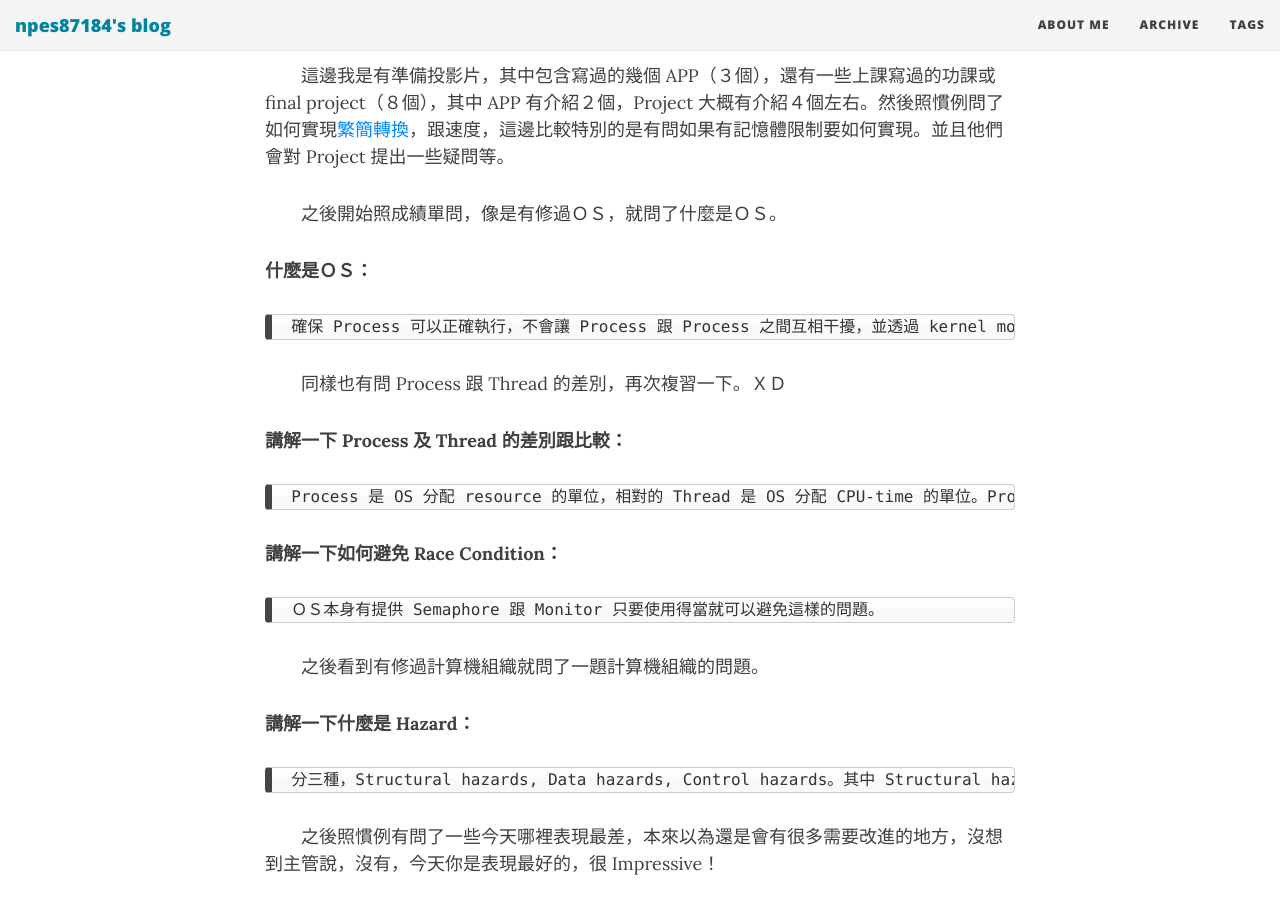
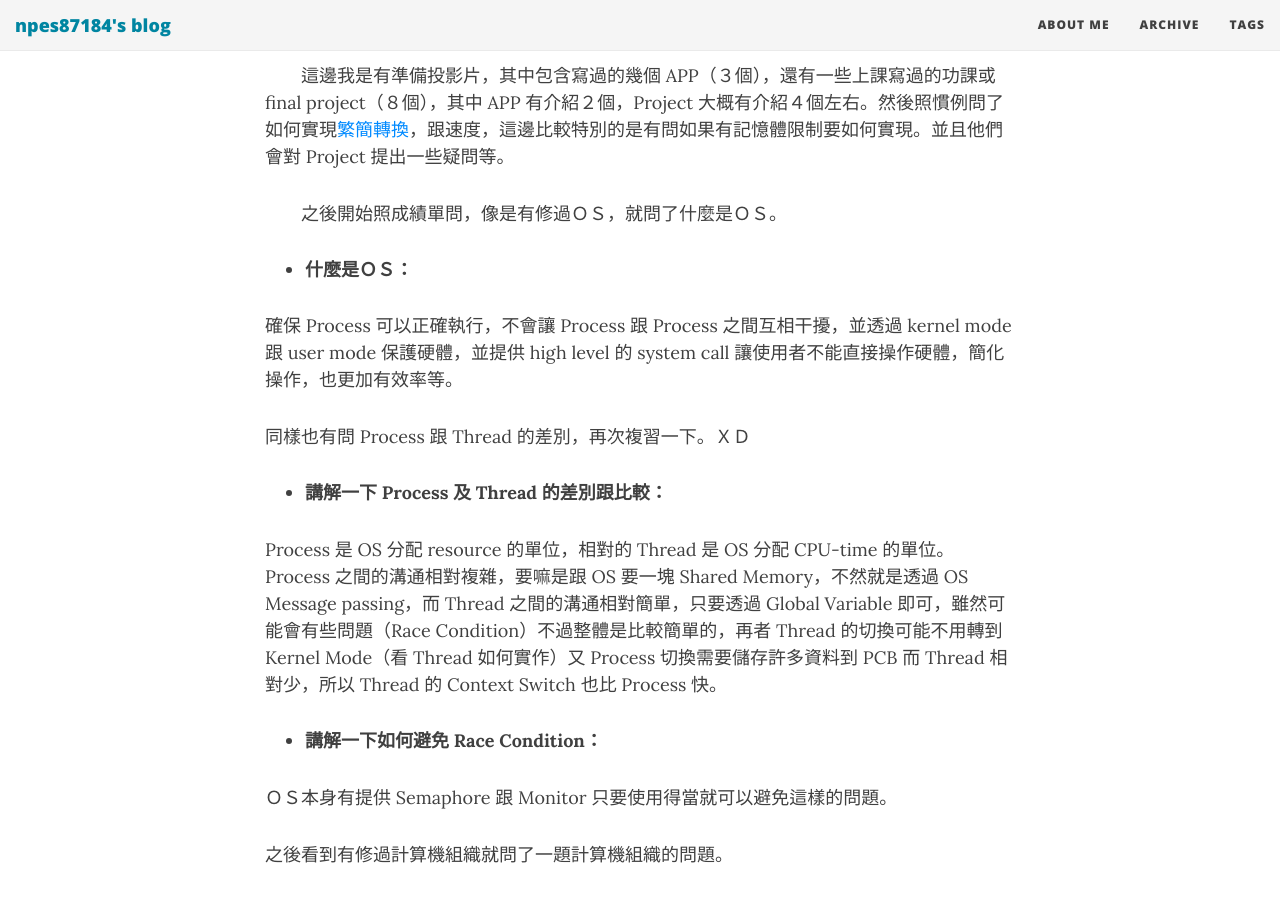
Before and after one commit to npes87184/npes87184.github.io, a Jekyll site: the page built from _posts/2015-9-5-interviewShare.md, in a window 1280 px wide and 900 px high, scrolled down 667 px. Built offline with Jekyll 4.4.1, drawn with Linux system fonts in a browser that asks for light colours; nearby versions of some CDN libraries.

Commit message:
2015-9-5: adjust layout

```diff
--- a/_posts/2015-9-5-interviewShare.md
+++ b/_posts/2015-9-5-interviewShare.md
@@ -25,27 +25,27 @@ comments: true
 
 　　之後開始照成績單問，像是有修過ＯＳ，就問了什麼是ＯＳ。
 
-**什麼是ＯＳ：**
+* **什麼是ＯＳ：**
 
-      確保 Process 可以正確執行，不會讓 Process 跟 Process 之間互相干擾，並透過 kernel mode 跟 user mode 保護硬體，並提供 high level 的 system call 讓使用者不能直接操作硬體，簡化操作，也更加有效率等。
+確保 Process 可以正確執行，不會讓 Process 跟 Process 之間互相干擾，並透過 kernel mode 跟 user mode 保護硬體，並提供 high level 的 system call 讓使用者不能直接操作硬體，簡化操作，也更加有效率等。
 
-　　同樣也有問 Process 跟 Thread 的差別，再次複習一下。ＸＤ
+同樣也有問 Process 跟 Thread 的差別，再次複習一下。ＸＤ
 
-**講解一下 Process 及 Thread 的差別跟比較：**
+* **講解一下 Process 及 Thread 的差別跟比較：**
 
-      Process 是 OS 分配 resource 的單位，相對的 Thread 是 OS 分配 CPU-time 的單位。Process 之間的溝通相對複雜，要嘛是跟 OS 要一塊 Shared Memory，不然就是透過 OS Message passing，而 Thread 之間的溝通相對簡單，只要透過 Global Variable 即可，雖然可能會有些問題（Race Condition）不過整體是比較簡單的，再者 Thread 的切換可能不用轉到 Kernel Mode（看 Thread 如何實作）又 Process 切換需要儲存許多資料到 PCB 而 Thread 相對少，所以 Thread 的 Context Switch 也比 Process 快。
+Process 是 OS 分配 resource 的單位，相對的 Thread 是 OS 分配 CPU-time 的單位。Process 之間的溝通相對複雜，要嘛是跟 OS 要一塊 Shared Memory，不然就是透過 OS Message passing，而 Thread 之間的溝通相對簡單，只要透過 Global Variable 即可，雖然可能會有些問題（Race Condition）不過整體是比較簡單的，再者 Thread 的切換可能不用轉到 Kernel Mode（看 Thread 如何實作）又 Process 切換需要儲存許多資料到 PCB 而 Thread 相對少，所以 Thread 的 Context Switch 也比 Process 快。
 
-**講解一下如何避免 Race Condition：**
+* **講解一下如何避免 Race Condition：**
 
-      ＯＳ本身有提供 Semaphore 跟 Monitor 只要使用得當就可以避免這樣的問題。
+ＯＳ本身有提供 Semaphore 跟 Monitor 只要使用得當就可以避免這樣的問題。
 
-　　之後看到有修過計算機組織就問了一題計算機組織的問題。
+之後看到有修過計算機組織就問了一題計算機組織的問題。
 
-**講解一下什麼是 Hazard：**
+* **講解一下什麼是 Hazard：**
 
-      分三種，Structural hazards, Data hazards, Control hazards。其中 Structural hazards 是先天限制，如記憶體一次就只能給一個人讀取。而 Data hazards 會發生在 lw 後面直接接 add 或是 branch 等，在資料就緒之前就要使用，就會出現 Data hazards。最後 Control hazards 會在執行到 branch 的時候出現，因為在執行完 branch 之前無法判斷要執行哪些指令，所以會有猜錯的可能性等。
+分三種，Structural hazards, Data hazards, Control hazards。其中 Structural hazards 是先天限制，如記憶體一次就只能給一個人讀取。而 Data hazards 會發生在 lw 後面直接接 add 或是 branch 等，在資料就緒之前就要使用，就會出現 Data hazards。最後 Control hazards 會在執行到 branch 的時候出現，因為在執行完 branch 之前無法判斷要執行哪些指令，所以會有猜錯的可能性等。
 
-　　之後照慣例有問了一些今天哪裡表現最差，本來以為還是會有很多需要改進的地方，沒想到主管說，沒有，今天你是表現最好的，很 Impressive！
+之後照慣例有問了一些今天哪裡表現最差，本來以為還是會有很多需要改進的地方，沒想到主管說，沒有，今天你是表現最好的，很 Impressive！
 
 ## 結語：
 
```
